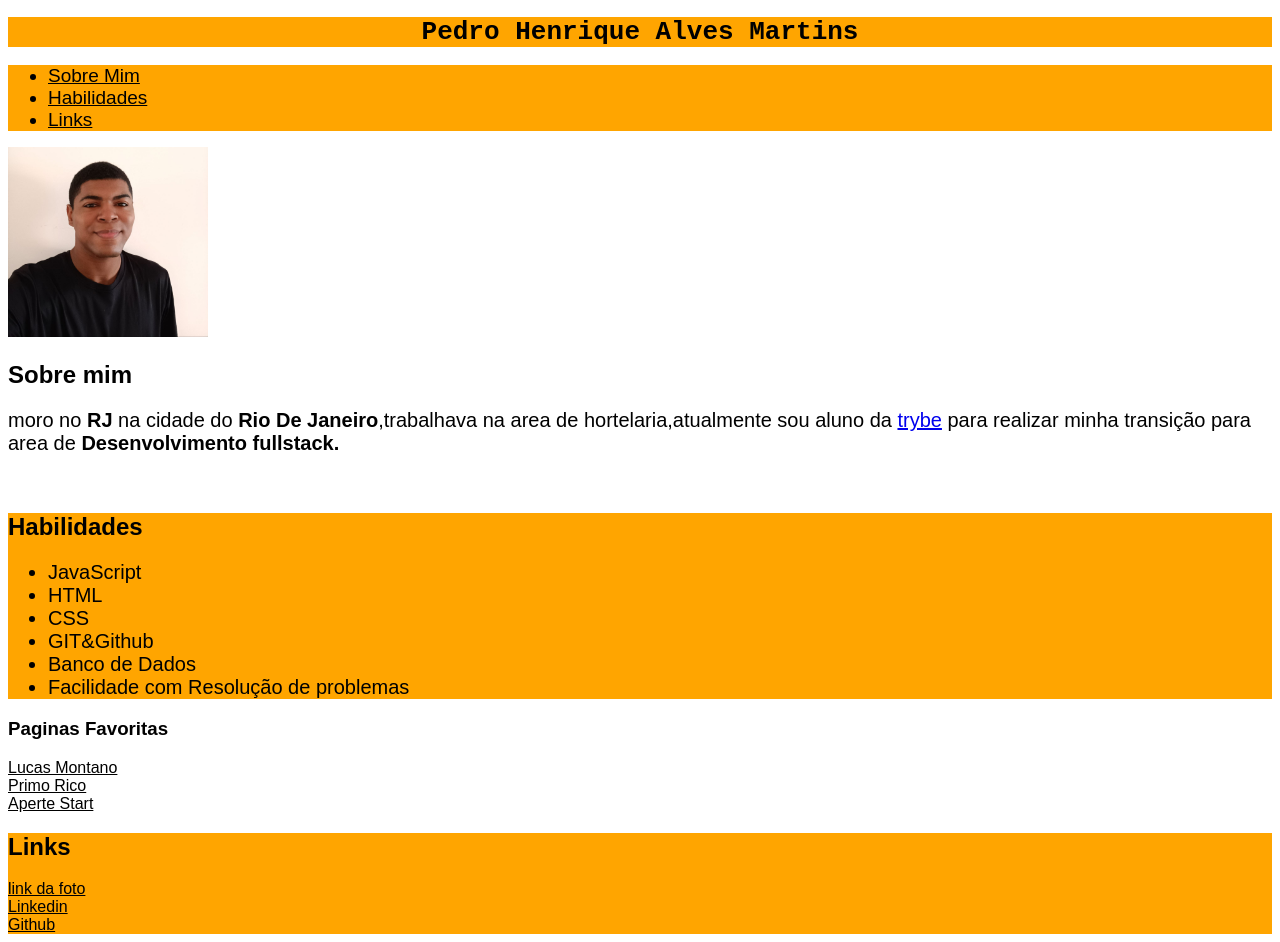
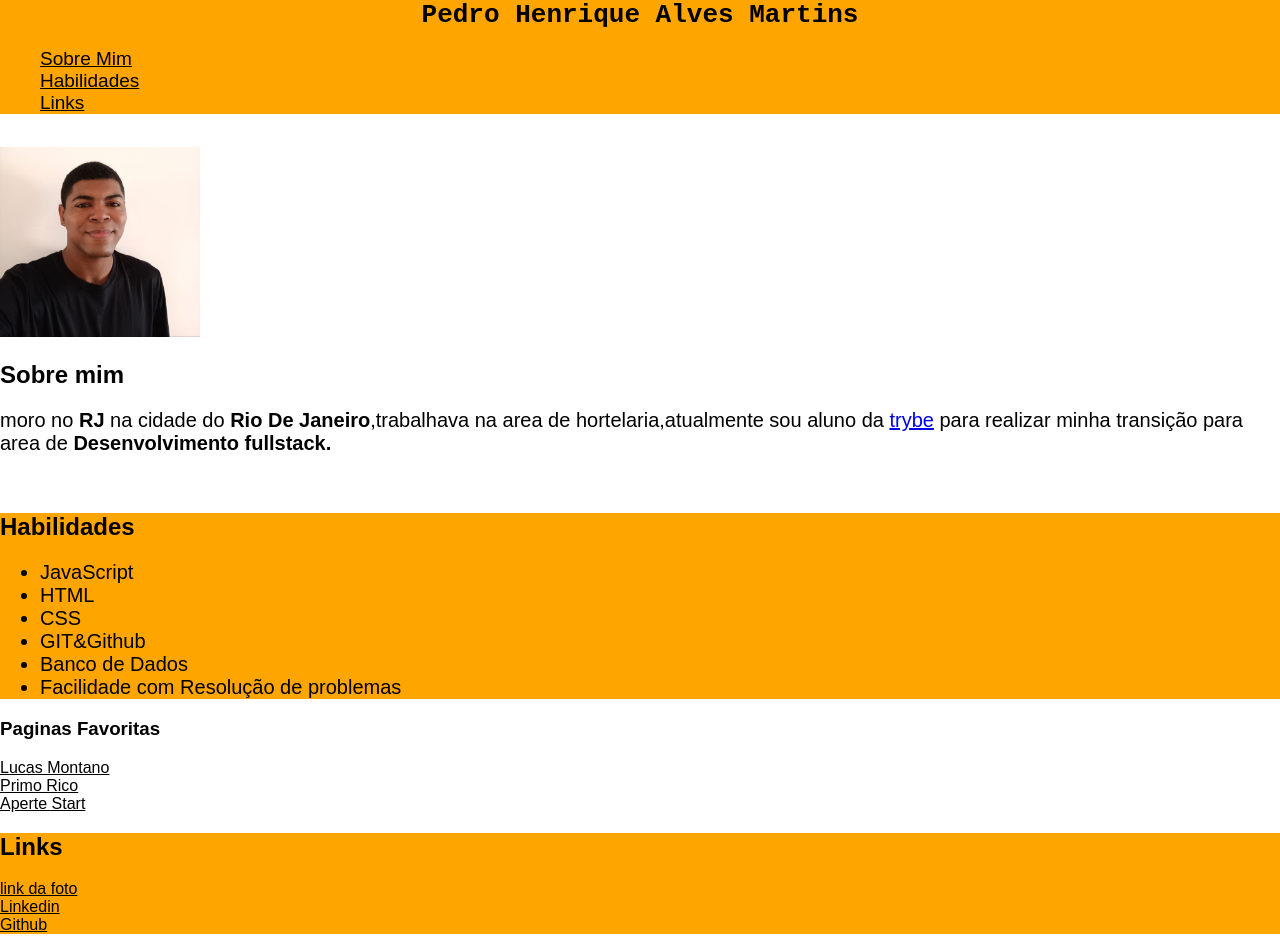
Before and after one commit to devalves02/portifolio_web, a plain HTML site: page index.html in a window 1280 px wide. Drawn offline with Linux system fonts and the light colour scheme.

Commit message:
margin:0 e padding:0  adicionado

```diff
--- a/style.css
+++ b/style.css
@@ -1,10 +1,21 @@
 body{
     font-family: Arial, Helvetica, sans-serif;
+    margin: 0;
+    padding: 0;
+
+}
+
+.Indice{
+    position: relative;
+    background-color: orange;
+    top: -17px;
+
+
 }
 
 .nome{
     font-family: monospace;
-    background-color: orange;
+
     text-align: center;
 
 }
@@ -14,12 +25,12 @@ body{
 
 }
 
+.menu{
+    list-style: none;
+    display: block;
+}
 
 
-.menu{
-    background-color: orange;
-
-}
 .menu li {
    font-size: 19px;
 }
```
